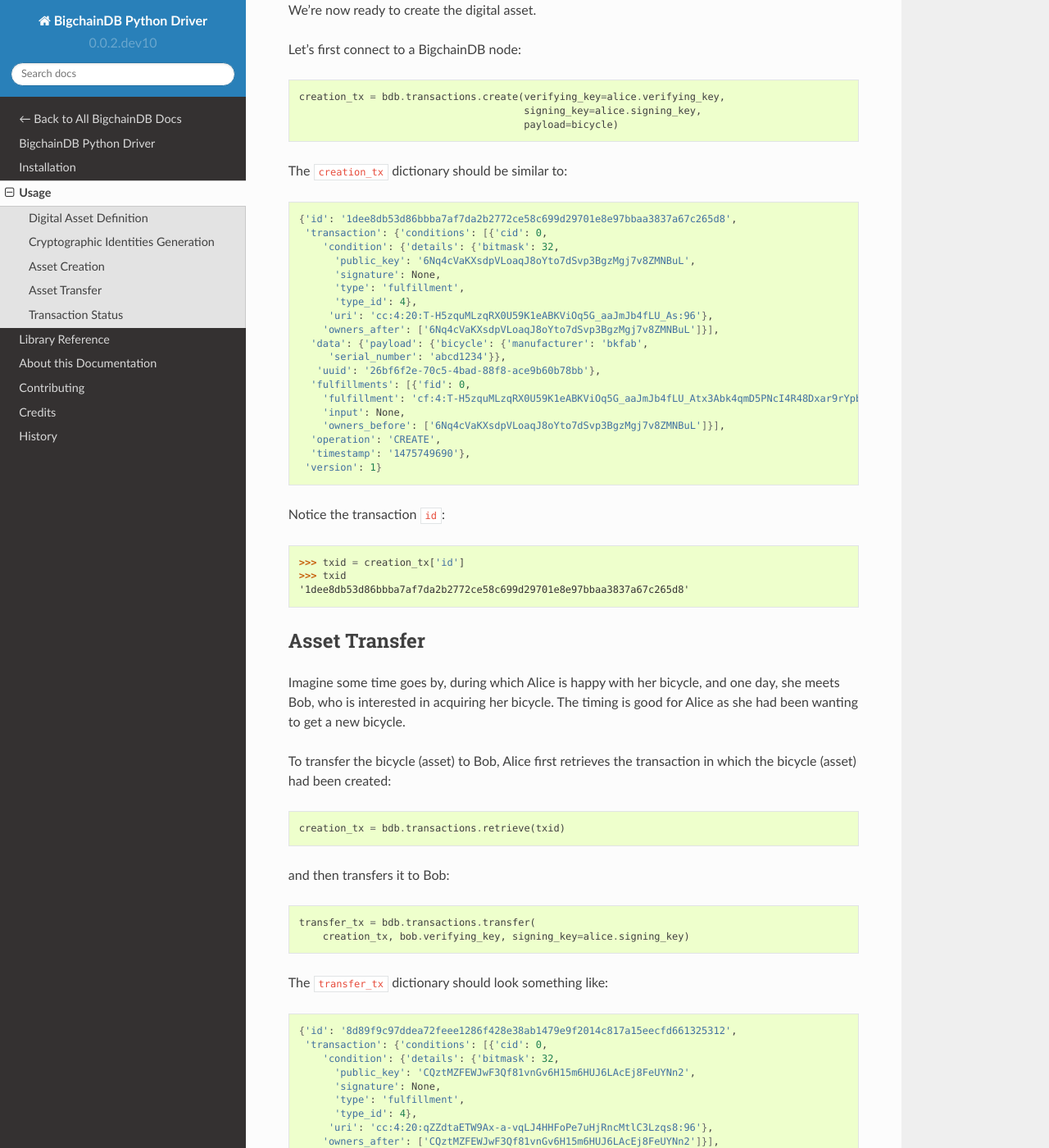
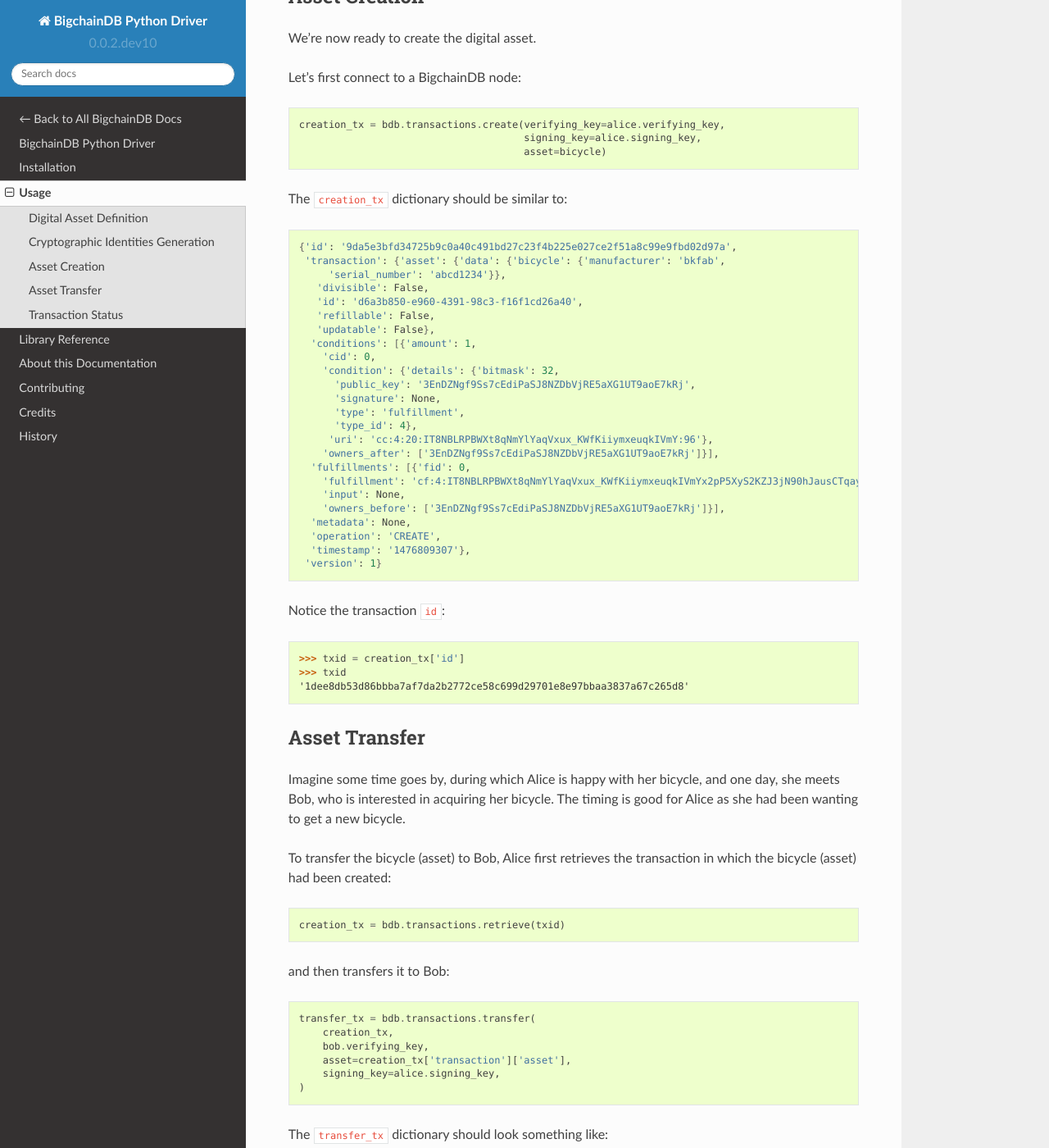
Before and after one commit to bigchaindb/bigchaindb-driver, a Sphinx documentation site: the page built from docs/usage.rst, in a window 1280 px wide and 1400 px high, scrolled down 1931 px. Shown: the whole window at 82% size. Built offline with Sphinx 7.4.7 and the Read the Docs theme 2.0.0, drawn with Linux system fonts in a browser that asks for light colours; some of the changed text lies outside the part shown.

Commit message:
Update docs

```diff
--- a/docs/usage.rst
+++ b/docs/usage.rst
@@ -108,31 +110,37 @@
 
     creation_tx = bdb.transactions.create(verifying_key=alice.verifying_key,
                                           signing_key=alice.signing_key,
-                                          payload=bicycle)
+                                          asset=bicycle)
 
 The ``creation_tx`` dictionary should be similar to:
 
 .. code-block:: bash
 
-    {'id': '1dee8db53d86bbba7af7da2b2772ce58c699d29701e8e97bbaa3837a67c265d8',
-     'transaction': {'conditions': [{'cid': 0,
+    {'id': '9da5e3bfd34725b9c0a40c491bd27c23f4b225e027ce2f51a8c99e9fbd02d97a',
+     'transaction': {'asset': {'data': {'bicycle': {'manufacturer': 'bkfab',
+         'serial_number': 'abcd1234'}},
+       'divisible': False,
+       'id': 'd6a3b850-e960-4391-98c3-f16f1cd26a40',
+       'refillable': False,
+       'updatable': False},
+      'conditions': [{'amount': 1,
+        'cid': 0,
         'condition': {'details': {'bitmask': 32,
-          'public_key': '6Nq4cVaKXsdpVLoaqJ8oYto7dSvp3BgzMgj7v8ZMNBuL',
+          'public_key': '3EnDZNgf9Ss7cEdiPaSJ8NZDbVjRE5aXG1UT9aoE7kRj',
           'signature': None,
           'type': 'fulfillment',
           'type_id': 4},
-         'uri': 'cc:4:20:T-H5zquMLzqRX0U59K1eABKViOq5G_aaJmJb4fLU_As:96'},
-        'owners_after': ['6Nq4cVaKXsdpVLoaqJ8oYto7dSvp3BgzMgj7v8ZMNBuL']}],
-      'data': {'payload': {'bicycle': {'manufacturer': 'bkfab',
-         'serial_number': 'abcd1234'}},
-       'uuid': '26bf6f2e-70c5-4bad-88f8-ace9b60b78bb'},
+         'uri': 'cc:4:20:IT8NBLRPBWXt8qNmYlYaqVxux_KWfKiiymxeuqkIVmY:96'},
+        'owners_after': ['3EnDZNgf9Ss7cEdiPaSJ8NZDbVjRE5aXG1UT9aoE7kRj']}],
       'fulfillments': [{'fid': 0,
-        'fulfillment': 'cf:4:T-H5zquMLzqRX0U59K1eABKViOq5G_aaJmJb4fLU_Atx3Abk4qmD5PNcI4R48Dxar9rYpbNoyLmD4jvkZK-x6XVQcEaIZKVmuLIxEpwbHuuuEBfPMk32Fl6vMo8zk2AF',
+        'fulfillment': 'cf:4:IT8NBLRPBWXt8qNmYlYaqVxux_KWfKiiymxeuqkIVmYx2pP5XyS2KZJ3jN90hJausCTqaycqQZh4g8MczME8kSM4ApfrQs_3w6Uz4ZkcjhzxcUz2FXsysljqGIaLVaoL',
         'input': None,
-        'owners_before': ['6Nq4cVaKXsdpVLoaqJ8oYto7dSvp3BgzMgj7v8ZMNBuL']}],
+        'owners_before': ['3EnDZNgf9Ss7cEdiPaSJ8NZDbVjRE5aXG1UT9aoE7kRj']}],
+      'metadata': None,
       'operation': 'CREATE',
-      'timestamp': '1475749690'},
+      'timestamp': '1476809307'},
      'version': 1}
+
 
 Notice the transaction ``id``:
 
@@ -161,30 +169,37 @@
 .. code-block:: python
 
     transfer_tx = bdb.transactions.transfer(
-        creation_tx, bob.verifying_key, signing_key=alice.signing_key)
+        creation_tx,
+        bob.verifying_key,
+        asset=creation_tx['transaction']['asset'],
+        signing_key=alice.signing_key,
+    )
 
 The ``transfer_tx`` dictionary should look something like:
 
 .. code-block:: bash
 
-    {'id': '8d89f9c97ddea72feee1286f428e38ab1479e9f2014c817a15eecfd661325312',
-     'transaction': {'conditions': [{'cid': 0,
+    {'id': 'ad1b4294bd6e255a579f51ae020be60da32256b0da979fd3df4ac6130e8eeed1',
+     'transaction': {'asset': {'id': 'd6a3b850-e960-4391-98c3-f16f1cd26a40'},
+      'conditions': [{'amount': 1,
+        'cid': 0,
         'condition': {'details': {'bitmask': 32,
-          'public_key': 'CQztMZFEWJwF3Qf81vnGv6H15m6HUJ6LAcEj8FeUYNn2',
+          'public_key': '35WbK4tqJWy4z98TzBr83iekhyY4xUmNWabiC9FQoEwp',
           'signature': None,
           'type': 'fulfillment',
           'type_id': 4},
-         'uri': 'cc:4:20:qZZdtaETW9Ax-a-vqLJ4HHFoPe7uHjRncMtlC3Lzqs8:96'},
-        'owners_after': ['CQztMZFEWJwF3Qf81vnGv6H15m6HUJ6LAcEj8FeUYNn2']}],
-      'data': None,
+         'uri': 'cc:4:20:Ht8oCVawCLOMNS758n5Q-5eFhxYr_xXbQ6X7AYsJZB8:96'},
+        'owners_after': ['35WbK4tqJWy4z98TzBr83iekhyY4xUmNWabiC9FQoEwp']}],
       'fulfillments': [{'fid': 0,
-        'fulfillment': 'cf:4:T-H5zquMLzqRX0U59K1eABKViOq5G_aaJmJb4fLU_AsuvYww_nA3GtZvLmXeEvOIiAC0UyyyyihNcmm4WGKK7ot-i-ychkR5NpfIzxVOOXzrM14chmMJoi9W-QGW5woG',
+        'fulfillment': 'cf:4:IT8NBLRPBWXt8qNmYlYaqVxux_KWfKiiymxeuqkIVmac1bLg24vkQ_rW7BMnJFsvUjn1J8gwFbcr5q8WqUCCnRe_uBrEvxwiAG9aPlldkh8YjHibHdkLzTKEJJE41BAK',
         'input': {'cid': 0,
-         'txid': '1dee8db53d86bbba7af7da2b2772ce58c699d29701e8e97bbaa3837a67c265d8'},
-        'owners_before': ['6Nq4cVaKXsdpVLoaqJ8oYto7dSvp3BgzMgj7v8ZMNBuL']}],
+         'txid': '9da5e3bfd34725b9c0a40c491bd27c23f4b225e027ce2f51a8c99e9fbd02d97a'},
+        'owners_before': ['3EnDZNgf9Ss7cEdiPaSJ8NZDbVjRE5aXG1UT9aoE7kRj']}],
+      'metadata': None,
       'operation': 'TRANSFER',
-      'timestamp': '1475749812'},
+      'timestamp': '1476809389'},
      'version': 1}
+
 
 Bob is the new owner:
 
```
Also changed, not shown: other parts of docs/usage.rst (+5 -3 lines).
